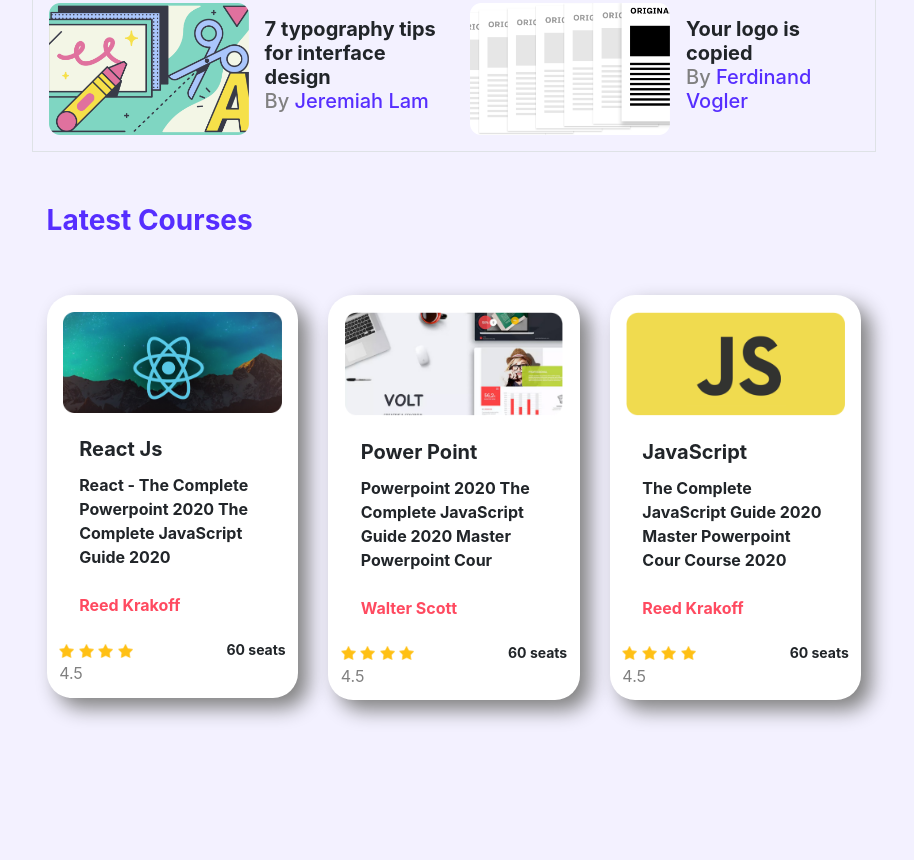
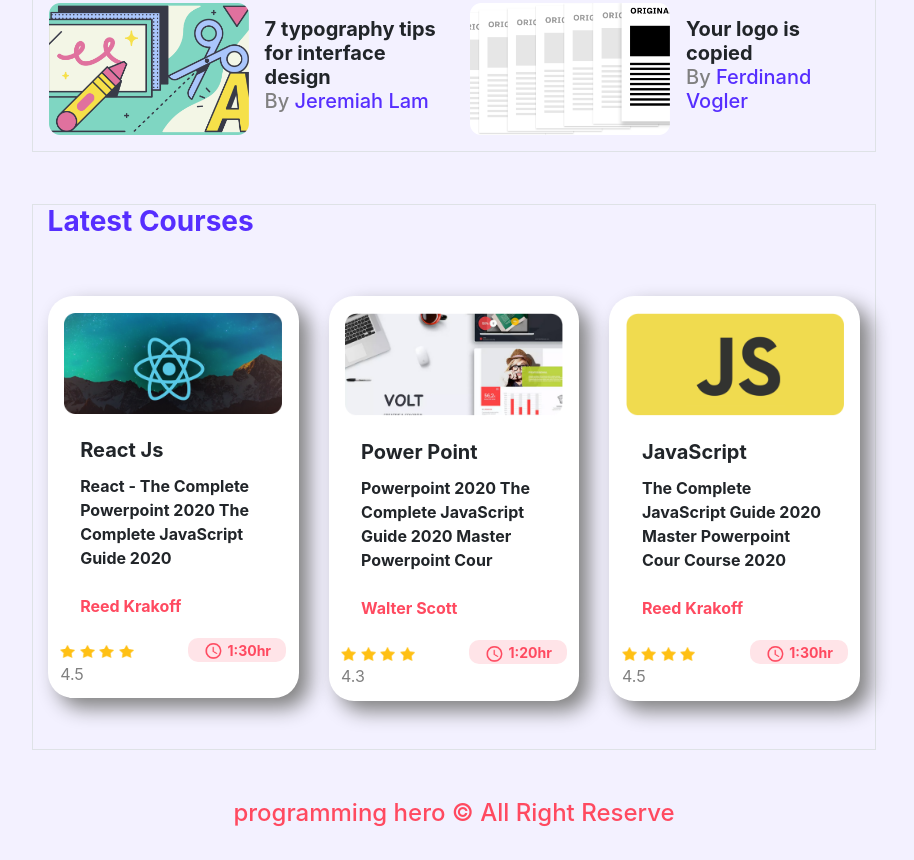
Before and after one commit to Shakib448/leader-board, a plain HTML site: page index.html in a window 1280 px wide. Shown: the part 727-1587 px from the top of the page, without its empty margins (186-1100 px from the left). Before the commit the page ends 1501 px from the top, so only its background shows below. Drawn offline with nearby package versions, Linux system fonts and the light colour scheme.

Commit message:
first commit

```diff
--- a/index.html
+++ b/index.html
@@ -109,7 +109,7 @@
             <!-- Latests course start -->
 
             <section id="latest">
-                <div class="container">
+                <div class="container border">
                   <div class="latest-header">
                      <div class="row">
                          <div class="col-md-12">
@@ -132,11 +132,13 @@
                                 <img src="icon/Path_501_1_.png" alt="" style="width: 15px;">
                                 <img src="icon/Path_501_1_.png" alt="" style="width: 15px;">
                                 <img src="icon/Path_501_1_.png" alt="" style="width: 15px;">
-                                <img src="icon/Path_501_1_.png" alt="" style="width: 15px;">
+                                <img src="icon/Path_501_1_.png" alt="" style="width: 15px;" class="mr-1">
                                 <span style="color: gray;">4.5</span>
                                 </div>
-                                <div class="col-md-6 text-right">
-                                  <img src="images/ICON/people.png" alt="" style="width: 20px;"> <span style="font-size: 14px;"><b>60 seats</b></span>
+                                <div class="col-md-6 text-center">
+                                <div class="hr-body">
+                                  <img src="Icon/ic_access_time_24px 1.png" alt="" style="width: 20px;"> <span style="font-size: 14px;"><b style="color: #FF4A60;" >1:30hr</b></span>
+                                </div>
                                 </div>
                               </div>
                             </div>
@@ -155,12 +157,14 @@
                                     <img src="icon/Path_501_1_.png" alt="" style="width: 15px;">
                                     <img src="icon/Path_501_1_.png" alt="" style="width: 15px;">
                                     <img src="icon/Path_501_1_.png" alt="" style="width: 15px;">
-                                    <img src="icon/Path_501_1_.png" alt="" style="width: 15px;">
-                                    <span style="color: gray;">4.5</span>
+                                    <img src="icon/Path_501_1_.png" alt="" style="width: 15px;" class="mr-1">
+                                    <span style="color: gray;">4.3</span>
                                     </div>
-                                <div class="col-md-6 text-right">
-                                  <img src="images/ICON/people.png" alt="" style="width: 20px;"> <span style="font-size: 14px;"><b>60 seats</b></span>
-                                </div>
+                                    <div class="col-md-6 text-center">
+                                        <div class="hr-body">
+                                          <img src="Icon/ic_access_time_24px 1.png" alt="" style="width: 20px;"> <span style="font-size: 14px;"><b style="color: #FF4A60;" >1:20hr</b></span>
+                                        </div>
+                                    </div>
                               </div>
                             </div>
                       </div>
@@ -178,20 +182,33 @@
                                     <img src="icon/Path_501_1_.png" alt="" style="width: 15px;">
                                     <img src="icon/Path_501_1_.png" alt="" style="width: 15px;">
                                     <img src="icon/Path_501_1_.png" alt="" style="width: 15px;">
-                                    <img src="icon/Path_501_1_.png" alt="" style="width: 15px;">
+                                    <img src="icon/Path_501_1_.png" alt="" style="width: 15px;" class="mr-1">
                                     <span style="color: gray;">4.5</span>
                                     </div>
-                                <div class="col-md-6 text-right">
-                                  <img src="images/ICON/people.png" alt="" style="width: 20px;"> <span style="font-size: 14px;"><b>60 seats</b></span>
-                                </div>
+                                    <div class="col-md-6 text-center">
+                                        <div class="hr-body">
+                                          <img src="Icon/ic_access_time_24px 1.png" alt="" style="width: 20px;"> <span style="font-size: 14px;"><b style="color: #FF4A60;" >1:30hr</b></span>
+                                        </div>
+                                    </div>
                               </div>
                             </div>
                       </div>
                   </div>
                 </div>
               </section>
+            <!-- Latest course end  -->
 
-            <!-- Latest course end  -->
+            <!-- Footer start  -->
+
+            <footer class="m-4">
+                <div class="row">
+                    <div class="col-md-12 text-center">
+                        <h4 style="color: #FF4A60;">programming hero &copy; All Right Reserve</h4>
+                    </div>
+                </div>
+            </footer>
+
+            <!-- Footer End  -->
         </main>
         <!-- End  -->
     <!-- Optional JavaScript -->
--- a/style.css
+++ b/style.css
@@ -2,6 +2,7 @@
     margin: 0;
     padding: 0;
     background-color: #F3F1FF;
+    overflow-x: hidden;
 }
 
 /* Header start  */
@@ -33,7 +34,6 @@
 
 #top-player{
     padding: 2% 17%;
-    bottom: 1px solid gray;
 }
 
 .top-player{
@@ -61,7 +61,6 @@
 
 section#latest{
     padding: 2% 17%;
-    bottom: 1px solid gray;
 }
 
 .latest-header{
@@ -79,6 +78,9 @@
     border: none;
 }
 
-
+.hr-body {
+    background-color: #FFE4E8;
+    border-radius: 10px;
+}
 
 /* Latest course end  */
```
